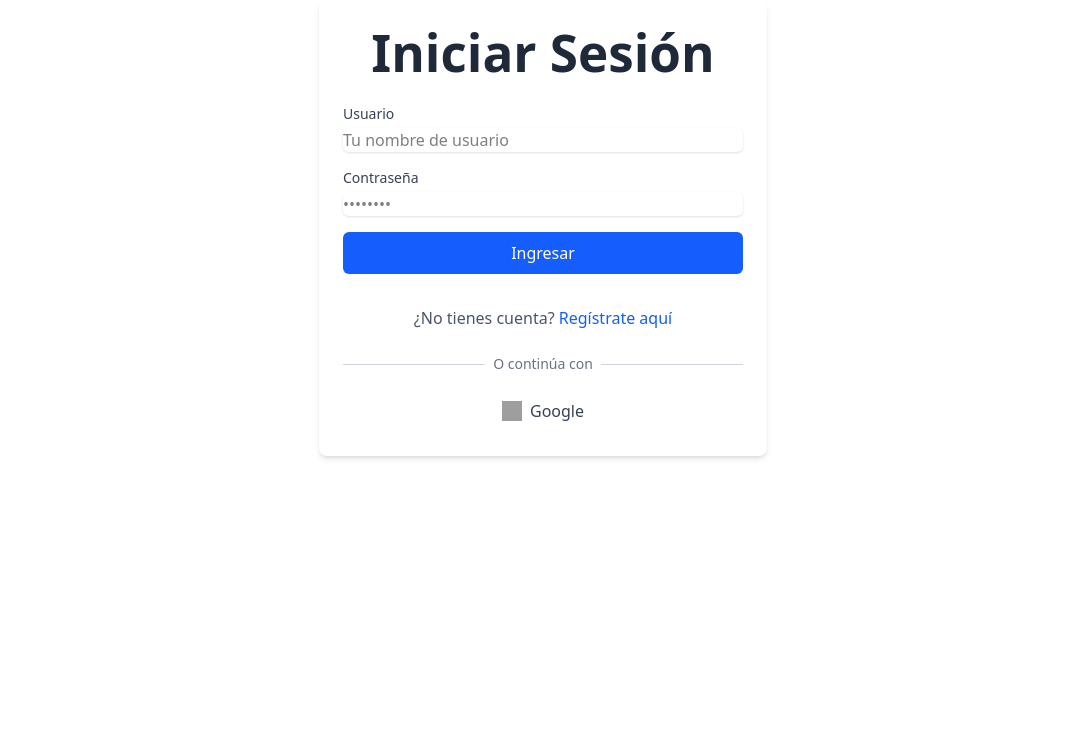
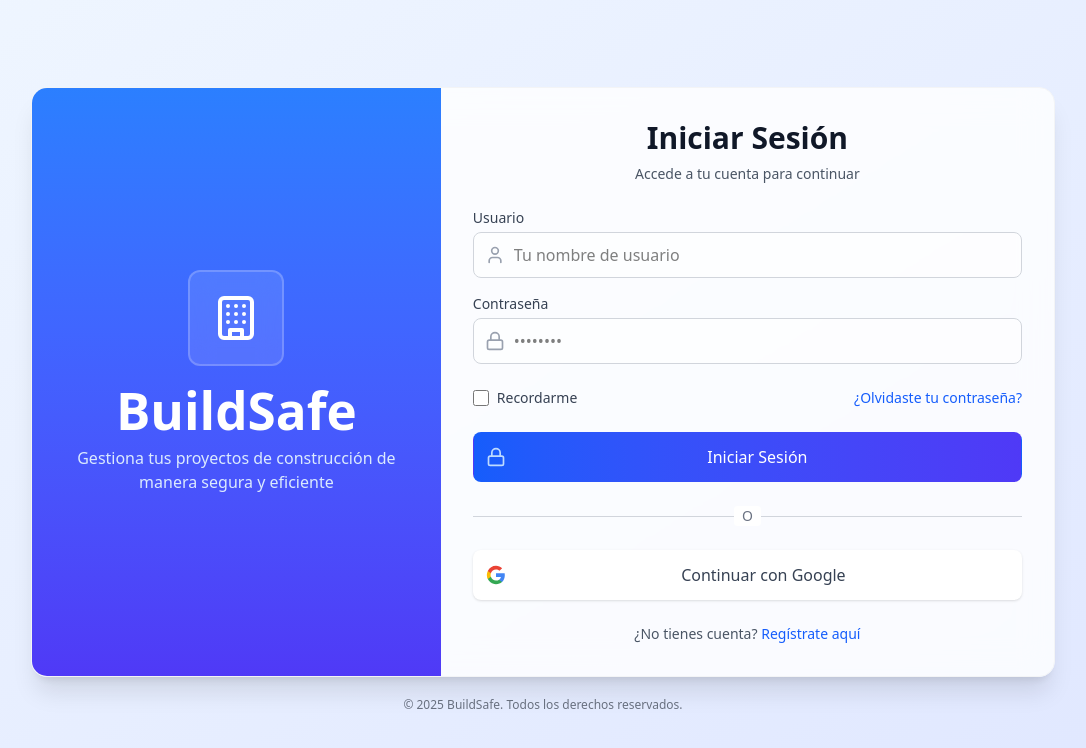
Before and after one commit to jhanhrndz/buildsafe-frontend, a React (Vite) app: page /login in a window 1280 px wide. Shown: the top 748 px of the page, without its empty margins (97-1183 px from the left). Built offline with nearby package versions, Linux system fonts and the light colour scheme; no server answers; grey boxes are pictures that could not be loaded.

Commit message:
login styles

```diff
--- a/src/components/login/Login.tsx
+++ b/src/components/login/Login.tsx
@@ -3,6 +3,10 @@
 import type { ChangeEvent, FormEvent } from 'react';
 import { useAuth } from '../../hooks/features/useAuth';
 import { Link, useNavigate } from 'react-router-dom';
+import { User, Lock, AlertCircle, Building } from 'lucide-react';
+
+// Importamos el componente GoogleButton mejorado
+import GoogleButton from '../../components/shared/GoogleButton';
 
 export const Login = () => {
   const { loginLocal, loginGoogle, isLoading, error, clearError } = useAuth();
@@ -12,32 +16,25 @@
   });
   const navigate = useNavigate();
 
-  // Si quieres limpiar el mensaje de error al desmontar o al cambiar inputs:
   useEffect(() => {
     return () => {
       clearError();
     };
   }, [clearError]);
 
-  const handleChange = (
-    e: ChangeEvent<HTMLInputElement>
-  ) => {
+  const handleChange = (e: ChangeEvent<HTMLInputElement>) => {
     setCredentials((prev) => ({
       ...prev,
       [e.target.name]: e.target.value,
     }));
-    // Opcional: limpiar error al tipear
     if (error) clearError();
   };
 
   const handleSubmit = async (e: FormEvent) => {
     e.preventDefault();
-    // Destructuramos por claridad
     const { usuario, contrasena } = credentials;
 
-    // Validación mínima en cliente
     if (!usuario.trim() || !contrasena.trim()) {
-      // Podrías usar un state local para errores de validación
       return;
     }
 
@@ -45,7 +42,6 @@
     if (success) {
       navigate('/');
     }
-    // Si falla, `error` viene del hook y se muestra abajo
   };
 
   const handleGoogleLogin = async () => {
@@ -56,20 +52,47 @@
   };
 
   return (
-    <div className="max-w-md mx-auto p-6 bg-white rounded-lg shadow-md">
-      <h1 className="text-2xl font-bold mb-6 text-center text-gray-800">
+    <div className="min-h-screen flex items-center justify-center bg-gradient-to-br from-blue-50 to-indigo-100 px-4 py-12 sm:px-6 lg:px-8">
+      <div className="w-full max-w-5xl">
+        {/* Card con efecto glassmorphism */}
+        <div className="bg-white/80 backdrop-blur-lg rounded-2xl shadow-xl overflow-hidden flex flex-col md:flex-row border border-gray-100">
+          {/* Sección izquierda - Logo y título */}
+          <div className="w-full md:w-2/5 bg-gradient-to-b from-blue-500 to-indigo-600 p-8 flex items-center justify-center">
+            <div className="flex flex-col items-center justify-center text-white">
+              {/* Logo */}
+              <div className="h-24 w-24 bg-white/10 backdrop-blur-md border-2 border-white/20 rounded-xl flex items-center justify-center mb-4">
+                <Building size={48} className="text-white" />
+              </div>
+              <h1 className="text-4xl font-bold text-white mb-2">BuildSafe</h1>
+              <p className="text-blue-100 text-center max-w-xs">
+                Gestiona tus proyectos de construcción de manera segura y eficiente
+              </p>
+            </div>
+          </div>
+
+          {/* Sección derecha - Formulario */}
+          <div className="w-full md:w-3/5 p-8 space-y-6">
+            <div className="flex flex-col items-center justify-center mb-6">
+              <h2 className="text-3xl font-bold text-gray-900">
                 Iniciar Sesión
-      </h1>
+              </h2>
+              <p className="mt-2 text-sm text-gray-600">
+                Accede a tu cuenta para continuar
+              </p>
+            </div>
 
-      <form onSubmit={handleSubmit} className="space-y-4">
-        {/* Campo Usuario */}
-        <div>
-          <label
-            htmlFor="usuario"
-            className="block text-sm font-medium text-gray-700"
-          >
+            {/* Formulario */}
+            <form onSubmit={handleSubmit} className="space-y-6">
+              <div className="space-y-4">
+                {/* Campo Usuario con animación y validación visual */}
+                <div className="relative">
+                  <label htmlFor="usuario" className="block text-sm font-medium text-gray-700 mb-1">
                     Usuario
                   </label>
+                  <div className="relative">
+                    <div className="absolute inset-y-0 left-0 pl-3 flex items-center pointer-events-none">
+                      <User size={20} className="text-gray-400" />
+                    </div>
                     <input
                       id="usuario"
                       name="usuario"
@@ -77,21 +100,23 @@
                       value={credentials.usuario}
                       onChange={handleChange}
                       disabled={isLoading}
-            className="mt-1 block w-full border-gray-300 rounded-md shadow-sm
-                       focus:ring-blue-500 focus:border-blue-500"
+                      className="pl-10 w-full py-2.5 border border-gray-300 rounded-lg bg-white/50 focus:ring-2 focus:ring-blue-500/50 focus:border-blue-500 transition-all duration-200"
                       placeholder="Tu nombre de usuario"
                       autoComplete="username"
+                      required
                     />
                   </div>
+                </div>
 
-        {/* Campo Contraseña */}
-        <div>
-          <label
-            htmlFor="contrasena"
-            className="block text-sm font-medium text-gray-700"
-          >
+                {/* Campo Contraseña con icono */}
+                <div className="relative">
+                  <label htmlFor="contrasena" className="block text-sm font-medium text-gray-700 mb-1">
                     Contraseña
                   </label>
+                  <div className="relative">
+                    <div className="absolute inset-y-0 left-0 pl-3 flex items-center pointer-events-none">
+                      <Lock size={20} className="text-gray-400" />
+                    </div>
                     <input
                       id="contrasena"
                       name="contrasena"
@@ -99,69 +124,106 @@
                       value={credentials.contrasena}
                       onChange={handleChange}
                       disabled={isLoading}
-            className="mt-1 block w-full border-gray-300 rounded-md shadow-sm
-                       focus:ring-blue-500 focus:border-blue-500"
+                      className="pl-10 w-full py-2.5 border border-gray-300 rounded-lg bg-white/50 focus:ring-2 focus:ring-blue-500/50 focus:border-blue-500 transition-all duration-200"
                       placeholder="••••••••"
                       autoComplete="current-password"
+                      required
                     />
+                  </div>
+                </div>
+              </div>
+
+              {/* Recordarme y Olvidé mi contraseña */}
+              <div className="flex items-center justify-between">
+                <div className="flex items-center">
+                  <input
+                    id="remember-me"
+                    name="remember-me"
+                    type="checkbox"
+                    className="h-4 w-4 text-blue-600 focus:ring-blue-500 border-gray-300 rounded"
+                  />
+                  <label htmlFor="remember-me" className="ml-2 block text-sm text-gray-700">
+                    Recordarme
+                  </label>
+                </div>
+                <div className="text-sm">
+                  <a href="#" className="font-medium text-blue-600 hover:text-blue-500 transition-colors">
+                    ¿Olvidaste tu contraseña?
+                  </a>
+                </div>
               </div>
 
               {/* Error */}
               {error && (
-          <p className="text-sm text-red-600">{error}</p>
+                <div className="bg-red-50 border-l-4 border-red-500 p-4 rounded">
+                  <div className="flex">
+                    <div className="flex-shrink-0">
+                      <AlertCircle size={20} className="text-red-500" />
+                    </div>
+                    <div className="ml-3">
+                      <p className="text-sm text-red-700">{error}</p>
+                    </div>
+                  </div>
+                </div>
               )}
 
-        {/* Botón de Submit */}
+              {/* Botón de Submit con efecto de hover y loading */}
+              <div>
                 <button
                   type="submit"
                   disabled={isLoading}
-          className="w-full bg-blue-600 text-white py-2 px-4 rounded-md
-                     hover:bg-blue-700 disabled:bg-gray-400 transition-colors"
+                  className="group relative w-full flex justify-center py-3 px-4 border border-transparent rounded-lg text-white bg-gradient-to-r from-blue-600 to-indigo-600 hover:from-blue-700 hover:to-indigo-700 focus:outline-none focus:ring-2 focus:ring-offset-2 focus:ring-blue-500 transition-all duration-200 font-medium disabled:opacity-70 disabled:cursor-not-allowed"
                 >
-          {isLoading ? 'Ingresando...' : 'Ingresar'}
+                  {isLoading ? (
+                    <span className="flex items-center">
+                      <svg className="animate-spin h-5 w-5 text-white mr-3" xmlns="http://www.w3.org/2000/svg" fill="none" viewBox="0 0 24 24">
+                        <circle className="opacity-25" cx="12" cy="12" r="10" stroke="currentColor" strokeWidth="4"></circle>
+                        <path className="opacity-75" fill="currentColor" d="M4 12a8 8 0 018-8V0C5.373 0 0 5.373 0 12h4zm2 5.291A7.962 7.962 0 014 12H0c0 3.042 1.135 5.824 3 7.938l3-2.647z"></path>
+                      </svg>
+                      Ingresando...
+                    </span>
+                  ) : (
+                    <>
+                      <span className="absolute left-0 inset-y-0 flex items-center pl-3">
+                        <Lock size={20} className="text-blue-200 group-hover:text-blue-100 transition-colors" />
+                      </span>
+                      <span className="pl-5">Iniciar Sesión</span>
+                    </>
+                  )}
                 </button>
+              </div>
+            </form>
 
-        {/* Link a registro */}
-        <div className="mt-4 text-center">
-          <span className="text-gray-600">¿No tienes cuenta? </span>
-          <Link
-            to="/register"
-            className="text-blue-600 hover:underline"
-          >
-            Regístrate aquí
-          </Link>
-        </div>
-
-        {/* Separator */}
-        <div className="relative mt-6">
+            {/* Separador */}
+            <div className="relative">
               <div className="absolute inset-0 flex items-center">
                 <div className="w-full border-t border-gray-300"></div>
               </div>
               <div className="relative flex justify-center text-sm">
-            <span className="px-2 bg-white text-gray-500">
-              O continúa con
-            </span>
+                <span className="px-2 bg-white text-gray-500 rounded">O</span>
               </div>
             </div>
 
             {/* Botón Google */}
-        <button
-          type="button"
-          onClick={handleGoogleLogin}
-          disabled={isLoading}
-          className="w-full flex justify-center items-center gap-2
-                     bg-white text-gray-700 py-2 px-4 rounded-md
-                     border border-gray-300 hover:border-gray-400
-                     hover:bg-gray-50 transition-colors"
-        >
-          <img
-            src="/google-icon.svg"
-            alt="Google"
-            className="w-5 h-5"
-          />
-          <span>Google</span>
-        </button>
-      </form>
+            <div>
+              <GoogleButton onClick={handleGoogleLogin} loading={isLoading} />
+            </div>
+
+            {/* Link a registro */}
+            <div className="text-center text-sm">
+              <span className="text-gray-600">¿No tienes cuenta? </span>
+              <Link to="/register" className="font-medium text-blue-600 hover:text-blue-500 transition-colors">
+                Regístrate aquí
+              </Link>
+            </div>
+          </div>
+        </div>
+
+        {/* Footer */}
+        <div className="mt-5 text-center text-xs text-gray-500">
+          © 2025 BuildSafe. Todos los derechos reservados.
+        </div>
+      </div>
     </div>
   );
 };
--- /dev/null
+++ b/src/components/shared/GoogleButton.tsx
@@ -0,0 +1,41 @@
+// src/components/shared/GoogleButton.tsx
+import React from 'react';
+
+interface GoogleButtonProps {
+  onClick: () => void;
+  loading: boolean;
+}
+
+export default function GoogleButton({ onClick, loading }: GoogleButtonProps) {
+  return (
+    <button
+      onClick={onClick}
+      disabled={loading}
+      className="group relative w-full flex justify-center items-center py-3 px-4 border border-gray-300 rounded-lg bg-white hover:bg-gray-50 hover:border-gray-400 focus:outline-none focus:ring-2 focus:ring-offset-2 focus:ring-blue-500 transition-all duration-200 text-gray-700 font-medium shadow-sm hover:shadow h-12 sm:h-auto"
+    >
+      {loading ? (
+        <>
+          <span className="flex items-center justify-center">
+            <svg className="animate-spin h-5 w-5 text-gray-400 mr-3" xmlns="http://www.w3.org/2000/svg" fill="none" viewBox="0 0 24 24">
+              <circle className="opacity-25" cx="12" cy="12" r="10" stroke="currentColor" strokeWidth="4"></circle>
+              <path className="opacity-75" fill="currentColor" d="M4 12a8 8 0 018-8V0C5.373 0 0 5.373 0 12h4zm2 5.291A7.962 7.962 0 014 12H0c0 3.042 1.135 5.824 3 7.938l3-2.647z"></path>
+            </svg>
+            <span>Procesando...</span>
+          </span>
+        </>
+      ) : (
+        <>
+          <span className="absolute left-0 inset-y-0 flex items-center pl-3">
+            <svg className="h-5 w-5" xmlns="http://www.w3.org/2000/svg" viewBox="0 0 24 24">
+              <path fill="#4285F4" d="M22.56 12.25c0-.78-.07-1.53-.2-2.25H12v4.26h5.92c-.26 1.37-1.04 2.53-2.21 3.31v2.77h3.57c2.08-1.92 3.28-4.74 3.28-8.09z" />
+              <path fill="#34A853" d="M12 23c2.97 0 5.46-.98 7.28-2.66l-3.57-2.77c-.98.66-2.23 1.06-3.71 1.06-2.86 0-5.29-1.93-6.16-4.53H2.18v2.84C3.99 20.53 7.7 23 12 23z" />
+              <path fill="#FBBC05" d="M5.84 14.09c-.22-.66-.35-1.36-.35-2.09s.13-1.43.35-2.09V7.07H2.18C1.43 8.55 1 10.22 1 12s.43 3.45 1.18 4.93l2.85-2.22.81-.62z" />
+              <path fill="#EA4335" d="M12 5.38c1.62 0 3.06.56 4.21 1.64l3.15-3.15C17.45 2.09 14.97 1 12 1 7.7 1 3.99 3.47 2.18 7.07l3.66 2.84c.87-2.6 3.3-4.53 6.16-4.53z" />
+            </svg>
+          </span>
+          <span className="pl-8">Continuar con Google</span>
+        </>
+      )}
+    </button>
+  );
+}
```
Lines whose indentation alone changed are shown as unchanged.
